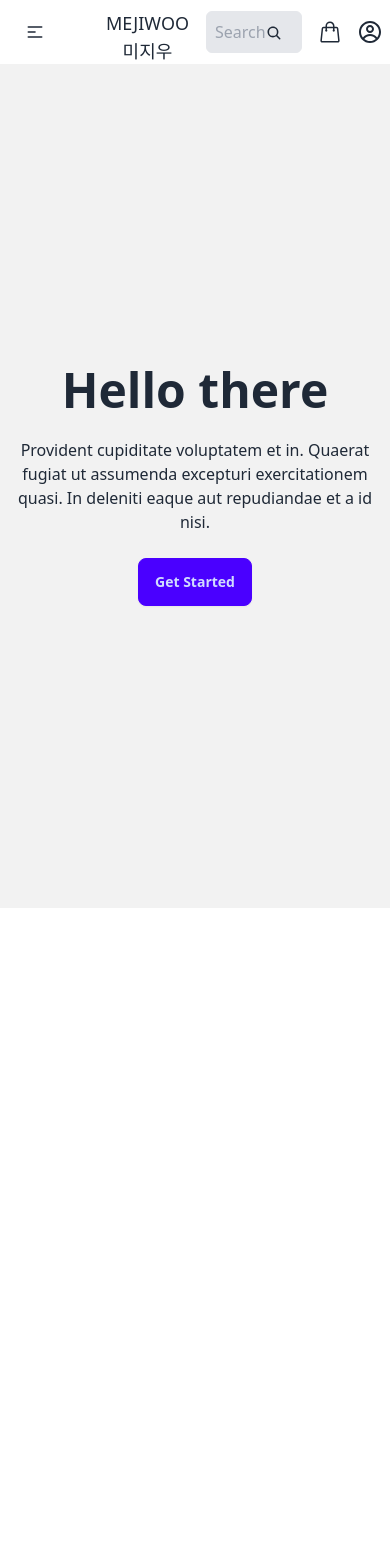
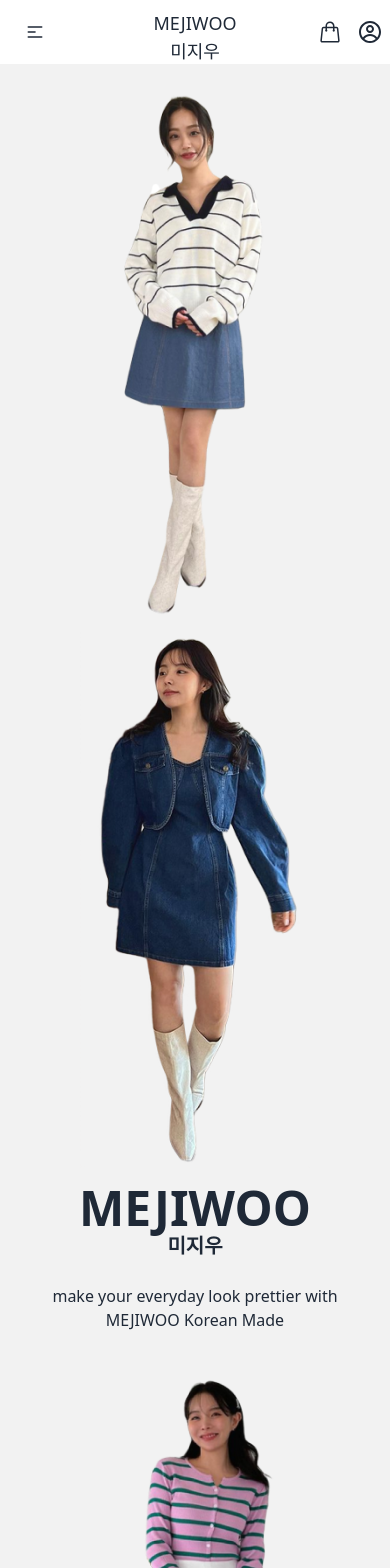
Before and after one commit to FazleRifat121/meij-woo, a React (Vite) app: page / in a window 390 px wide. Shown: the top 1568 px of the page. Before the commit the page ends 908 px from the top, so only its background shows below. Built offline with nearby package versions, Linux system fonts and the light colour scheme.

Commit message:
banner done

```diff
--- a/src/components/Navbar.jsx
+++ b/src/components/Navbar.jsx
@@ -44,6 +44,17 @@ const Navbar = () => {
               className="menu menu-sm dropdown-content bg-base-100 rounded-box z-[1] mt-3 w-52 p-2 shadow"
             >
               {links}
+              <li>
+                {" "}
+                <div className="form-control relative">
+                  <input
+                    type="text"
+                    placeholder="Search"
+                    className="search p-2 border rounded-md bg-gray-200 md:w-40 w-32 visited:bg-white "
+                  />
+                  <IoSearch className="absolute right-16 top-[17px]" />
+                </div>
+              </li>
             </ul>
           </div>
         </div>
@@ -51,12 +62,12 @@ const Navbar = () => {
         <div className="navbar-start hidden lg:flex">
           <ul className="menu menu-horizontal px-1">{links}</ul>
         </div>
-        <a className="btn btn-ghost text-lg font-light navbar-center">
+        <a className="btn btn-ghost text-lg font-medium navbar-center">
           MEJIWOO <br />
           미지우
         </a>
         <div className="navbar-end gap-4 ">
-          <div className="form-control relative">
+          <div className="form-control relative hidden lg:flex">
             <input
               type="text"
               placeholder="Search"
--- a/src/components/banner/Banner.jsx
+++ b/src/components/banner/Banner.jsx
@@ -1,16 +1,26 @@
+import img1 from "../../assets/banner/image 7.png";
+import img2 from "../../assets/banner/image 10.png";
+import img3 from "../../assets/banner/image 20.png";
+import img4 from "../../assets/banner/image 21.png";
+
 const Banner = () => {
   return (
     <div>
       <div className="hero bg-base-200 min-h-screen">
-        <div className="hero-content text-center">
-          <div className="max-w-md">
-            <h1 className="text-5xl font-bold">Hello there</h1>
-            <p className="py-6">
-              Provident cupiditate voluptatem et in. Quaerat fugiat ut assumenda
-              excepturi exercitationem quasi. In deleniti eaque aut repudiandae
-              et a id nisi.
-            </p>
-            <button className="btn btn-primary">Get Started</button>
+        <div className="hero-content text-center overflow-hidden">
+          <div className="max-w-5xl flex justify-between items-center gap-4 flex-col lg:flex-row">
+            <img src={img4} className="md:w-44" alt="" />
+            <img src={img1} className="md:w-52" alt="" />
+
+            <div className="max-w-5xl">
+              <h1 className="text-5xl font-bold">MEJIWOO</h1>
+              <h3 className="text-xl font-bold">미지우</h3>
+              <p className="py-6">
+                make your everyday look prettier with MEJIWOO Korean Made
+              </p>
+            </div>
+            <img src={img3} className="md:w-48" alt="" />
+            <img src={img2} className="md:w-44" alt="" />
           </div>
         </div>
       </div>
--- a/src/layouts/Main.jsx
+++ b/src/layouts/Main.jsx
@@ -3,8 +3,10 @@ import Navbar from "../components/Navbar";
 
 const Main = () => {
   return (
-    <div className="max-w-5xl mx-auto">
-      <Navbar></Navbar>
+    <div>
+      <div className="max-w-5xl mx-auto">
+        <Navbar></Navbar>
+      </div>
       <Banner></Banner>
     </div>
   );
```
